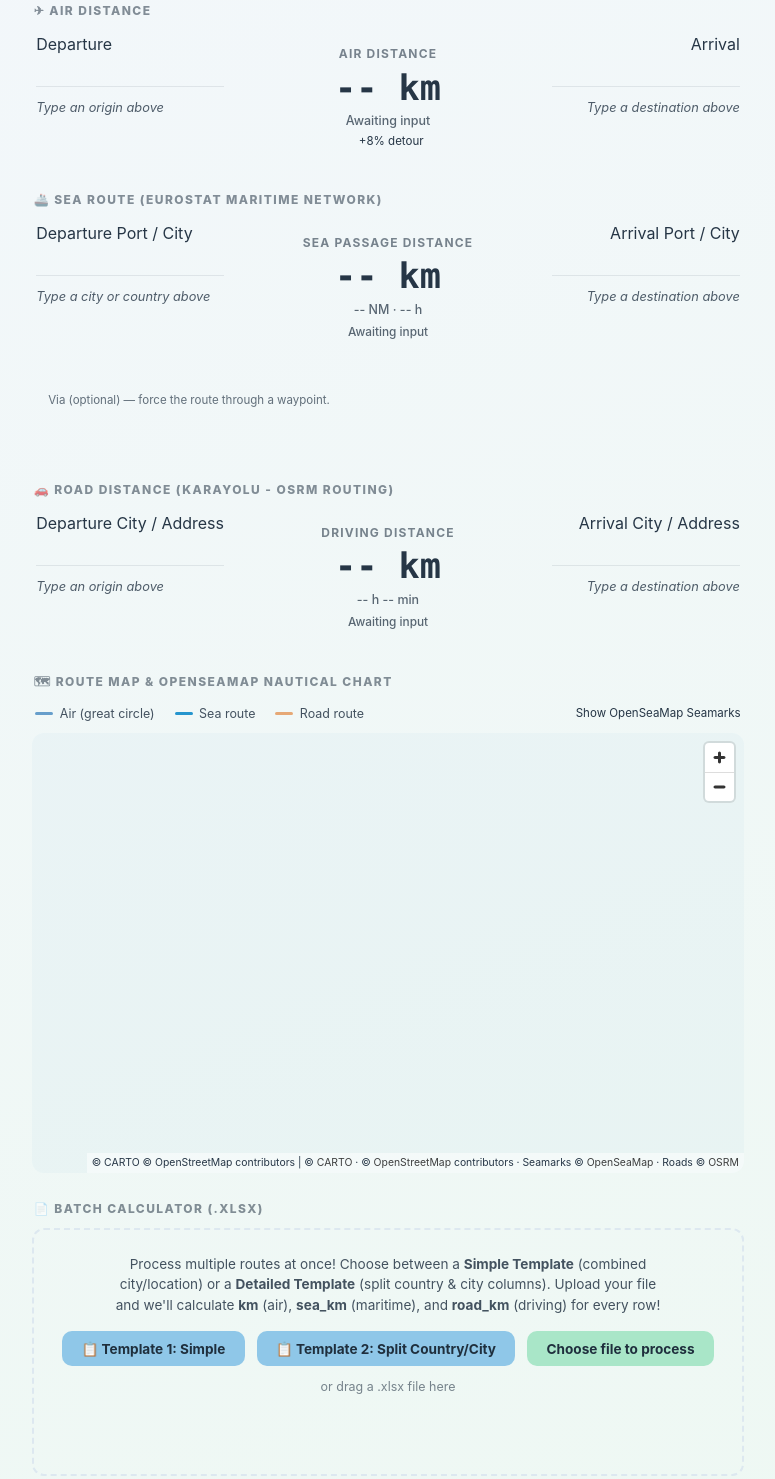
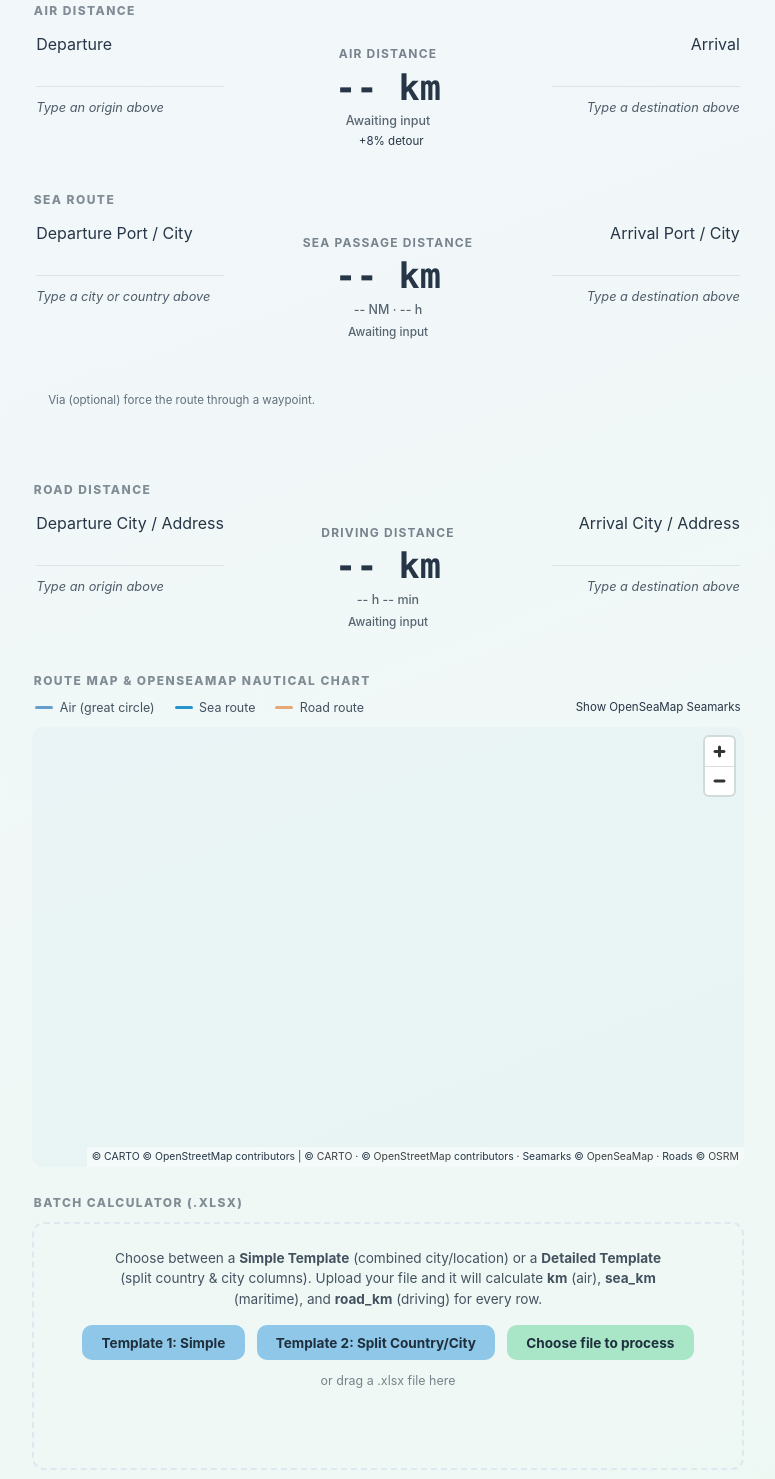
Before and after one commit to uyuku/BGC, a plain HTML site: page index.html in a window 1280 px wide. Shown: the part 134-1613 px from the top of the page, without its empty margins (252-1027 px from the left). Drawn offline with nearby package versions, Linux system fonts and the light colour scheme; no server answers.

Commit message:
Remove emojis from section labels in index.html

```diff
--- a/index.html
+++ b/index.html
@@ -311,7 +311,7 @@
 
       <!-- AIR DISTANCE CALCULATOR -->
       <section class="section">
-        <div class="section-label">✈ Air distance</div>
+        <div class="section-label"> Air distance</div>
         <main class="grid">
 
           <!-- DEPARTURE CARD -->
@@ -350,7 +350,7 @@
 
       <!-- SEA ROUTE CALCULATOR -->
       <section class="section">
-        <div class="section-label">🚢 Sea route (Eurostat Maritime Network)</div>
+        <div class="section-label"> Sea route</div>
         <main class="grid">
 
           <!-- SEA DEPARTURE CARD -->
@@ -388,7 +388,7 @@
         <jelly-card>
           <div class="panel" style="padding: 0.9rem 1rem;">
             <jelly-label style="font-size: 0.72rem; opacity: 0.7;">
-              Via (optional) — force the route through a waypoint.
+              Via (optional) force the route through a waypoint.
             </jelly-label>
             <jelly-input id="seaVia" name="seaVia" placeholder="e.g. Skagen, Denmark"></jelly-input>
             <div class="meta" id="seaViaMeta" style="border-top: none; padding-top: 0;"></div>
@@ -398,7 +398,7 @@
 
       <!-- ROAD DISTANCE CALCULATOR (KARA YOLU - OSRM) -->
       <section class="section">
-        <div class="section-label">🚗 Road distance (Karayolu - OSRM Routing)</div>
+        <div class="section-label"> Road distance </div>
         <main class="grid">
 
           <!-- ROAD DEPARTURE CARD -->
@@ -434,7 +434,7 @@
 
       <!-- ROUTE MAP & NAUTICAL CHART -->
       <section class="section">
-        <div class="section-label">🗺 Route Map & OpenSeaMap Nautical Chart</div>
+        <div class="section-label"> Route Map & OpenSeaMap Nautical Chart</div>
         <div class="map-controls-bar">
           <div class="map-legend">
             <span><i class="swatch" style="background:#4f8fc4"></i>Air (great circle)</span>
@@ -454,18 +454,18 @@
 
       <!-- BATCH XLSX CALCULATOR -->
       <section class="section">
-        <div class="section-label">📄 Batch calculator (.xlsx)</div>
+        <div class="section-label">Batch calculator (.xlsx)</div>
         <jelly-card>
           <div class="batch-dropzone" id="batchDropzone">
             <div class="batch-instructions">
-              Process multiple routes at once! Choose between a <strong>Simple Template</strong> (combined city/location) or a <strong>Detailed Template</strong> (split country & city columns). Upload your file and we'll calculate <strong>km</strong> (air), <strong>sea_km</strong> (maritime), and <strong>road_km</strong> (driving) for every row!
+              Choose between a <strong>Simple Template</strong> (combined city/location) or a <strong>Detailed Template</strong> (split country & city columns). Upload your file and it will calculate <strong>km</strong> (air), <strong>sea_km</strong> (maritime), and <strong>road_km</strong> (driving) for every row.
             </div>
             <div class="batch-actions">
               <button type="button" class="jelly-btn" onclick="downloadSampleTemplate('simple')">
-                📋 Template 1: Simple
+                 Template 1: Simple
               </button>
               <button type="button" class="jelly-btn" onclick="downloadSampleTemplate('detailed')">
-                📋 Template 2: Split Country/City
+                 Template 2: Split Country/City
               </button>
               <input type="file" id="batchFileInput" accept=".xlsx,.xls" style="display:none" />
               <label for="batchFileInput" class="jelly-btn mint" id="batchChooseBtn">Choose file to process</label>
@@ -1021,7 +1021,7 @@
       if (r && r.apt) {
         el.innerHTML = `<div class="meta-title">${r.apt.name} (${r.apt.iata || 'GEO'})</div><div>${r.apt.city ? r.apt.city + ', ' : ''}${r.apt.country}</div>`;
       } else if (r && r.blocked) {
-        el.innerHTML = `<div class="meta-hint">Military airfield hidden — add "military" to show it</div>`;
+        el.innerHTML = `<div class="meta-hint">Military airfield hidden add "military" to show it</div>`;
       } else {
         el.innerHTML = '<div>Location unknown</div>';
       }
@@ -1032,7 +1032,7 @@
         const place = r.apt.city || r.apt.name;
         el.innerHTML = `<div class="meta-title">${place}${r.apt.country ? ', ' + r.apt.country : ''}</div><div style="opacity:0.65">coastal anchor point</div>`;
       } else if (r && r.blocked) {
-        el.innerHTML = `<div class="meta-hint">Military location hidden — add "military" to show it</div>`;
+        el.innerHTML = `<div class="meta-hint">Military location hidden add "military" to show it</div>`;
       } else {
         el.innerHTML = '<div>Location unknown</div>';
       }
@@ -1125,7 +1125,7 @@
       if (viaVal.trim()) {
         viaEl.innerHTML = rVia && rVia.apt
           ? `<span style="opacity:0.6">via ${rVia.apt.city || rVia.apt.name}${rVia.apt.country ? ', ' + rVia.apt.country : ''}</span>`
-          : '<span class="meta-hint">Via location unknown — ignoring it</span>';
+          : '<span class="meta-hint">Via location unknown ignoring it</span>';
       }
 
       if (!(r1 && r1.apt && r2 && r2.apt)) {
@@ -1430,7 +1430,7 @@
         downloadBtn.style.display = 'inline-flex';
 
         progressEl.textContent = '';
-        statusEl.innerHTML = `<span>✓ ${ok} row${ok === 1 ? '' : 's'} calculated${failed ? `, ${failed} skipped/unresolved` : ''}</span>`;
+        statusEl.innerHTML = `<span> ${ok} row${ok === 1 ? '' : 's'} calculated${failed ? `, ${failed} skipped/unresolved` : ''}</span>`;
       } catch (err) {
         progressEl.textContent = '';
         statusEl.classList.add('error');
```
